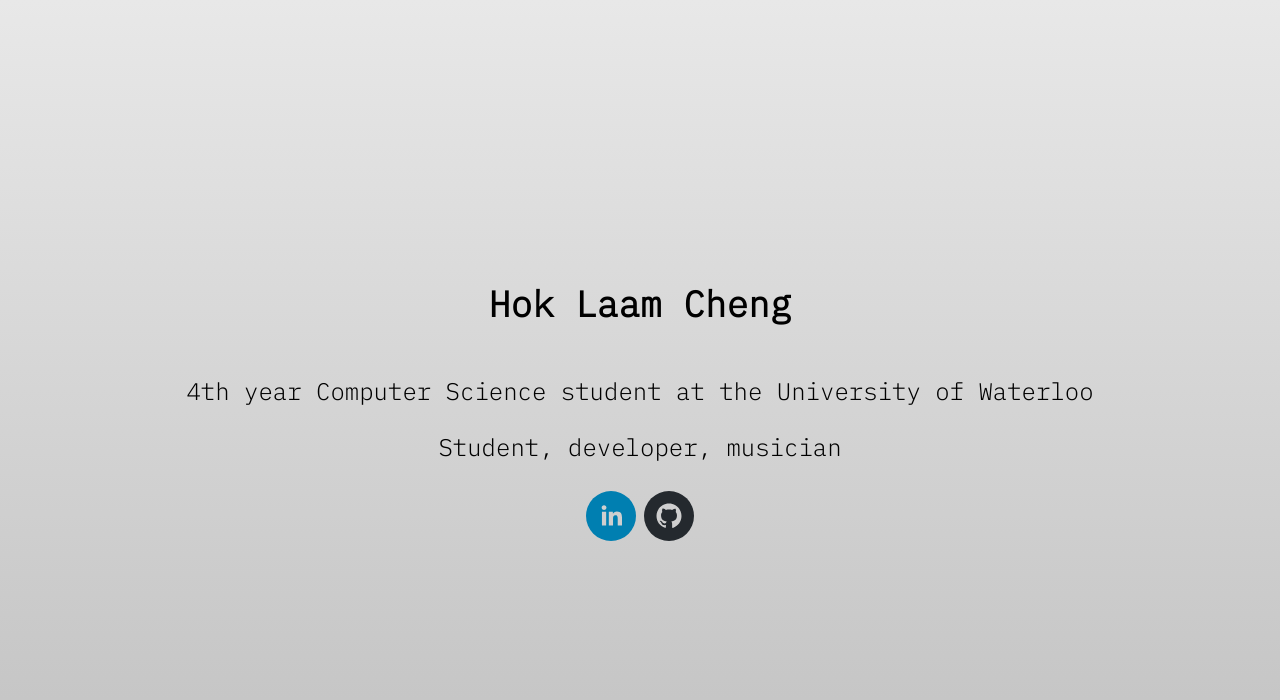
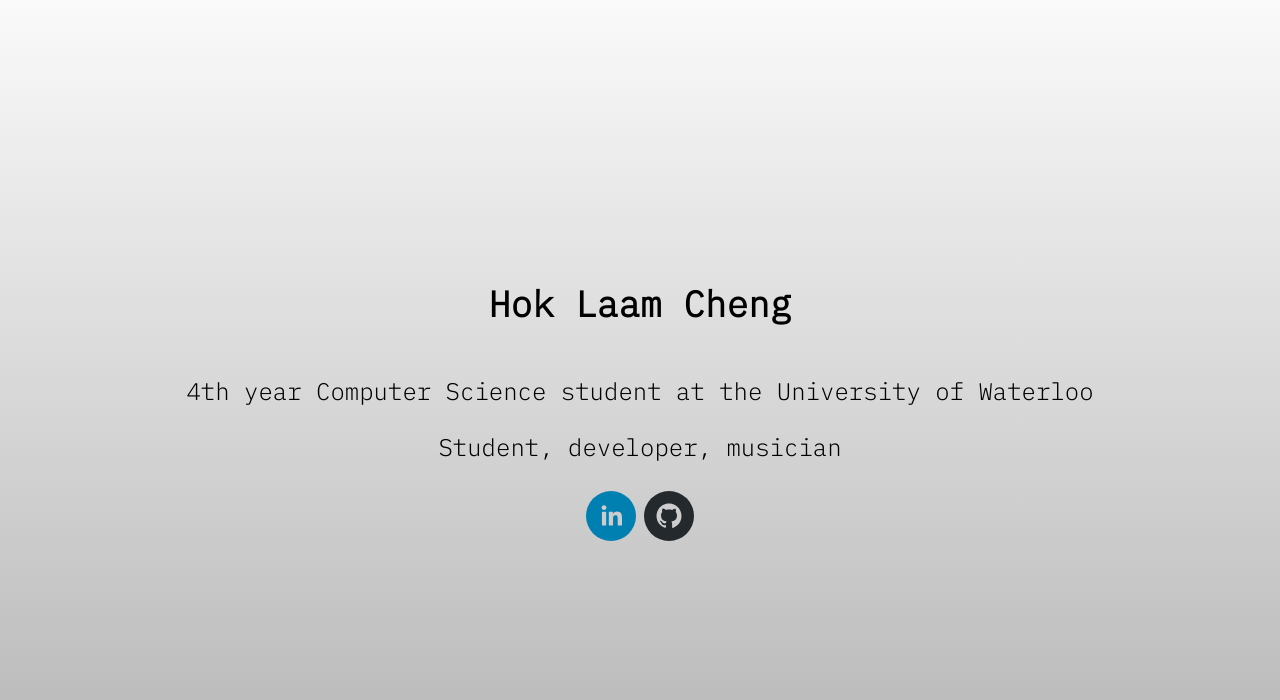
Before and after one commit to hoklaamc/hoklaamc.github.io, a React (Create React App) app: page / in a window 1280 px wide. Shown: the top 700 px of the page. Built offline with nearby package versions, Linux system fonts and the light colour scheme.

Commit message:
Update gradient

```diff
--- a/src/index.css
+++ b/src/index.css
@@ -7,7 +7,7 @@ body {
   margin: 0;
   /* background-color: #dbdbdb; */
   background: rgb(193,193,193);
-  background: linear-gradient(0deg, rgba(193,193,193,1) 0%, rgba(232,232,232,1) 100%);
+  background: linear-gradient(0deg, rgba(180,180,180,1) 0%, rgba(250,250,250,1) 100%);
   min-height: 100%;
   font-family: 'IBM Plex Mono', monospace;
   -webkit-font-smoothing: antialiased;
```
